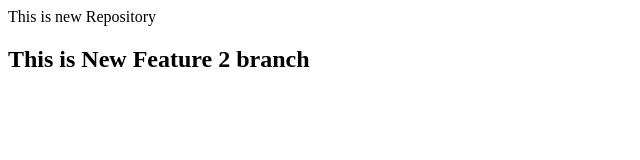
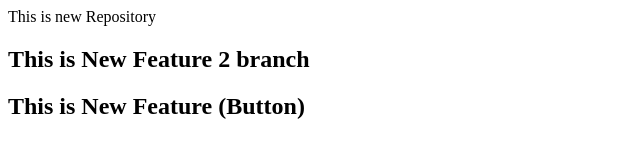
Before and after one commit to Abhinandan2424/localrepo, a plain HTML site: page index.html in a window 1280 px wide. Shown: the whole page, without its empty margins (0-640 px from the left). Drawn offline with Linux system fonts and the light colour scheme.

Commit message:
add button

```diff
--- a/index.html
+++ b/index.html
@@ -1,2 +1,3 @@
 <p>This is new Repository</p>
 <h2>This is New Feature 2 branch</h2>
+<h2>This is New Feature (Button)</h2>
```
